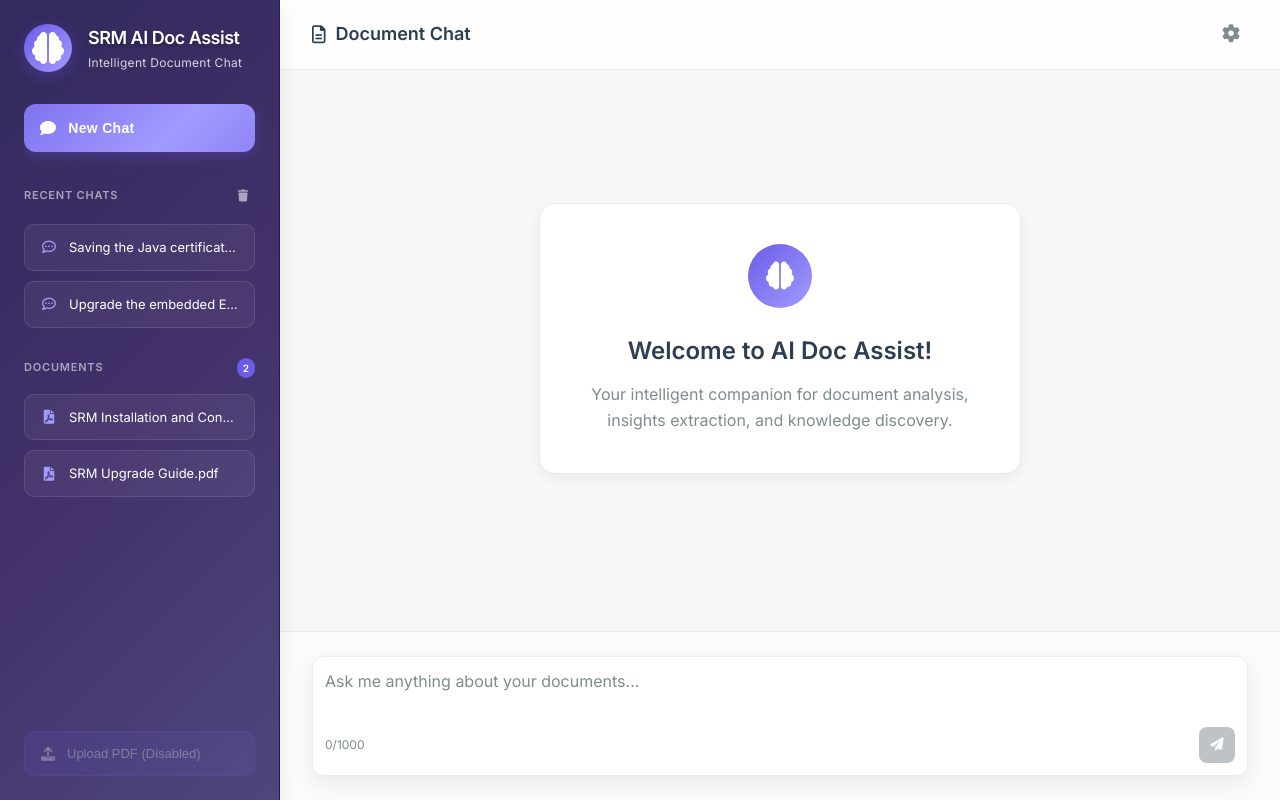
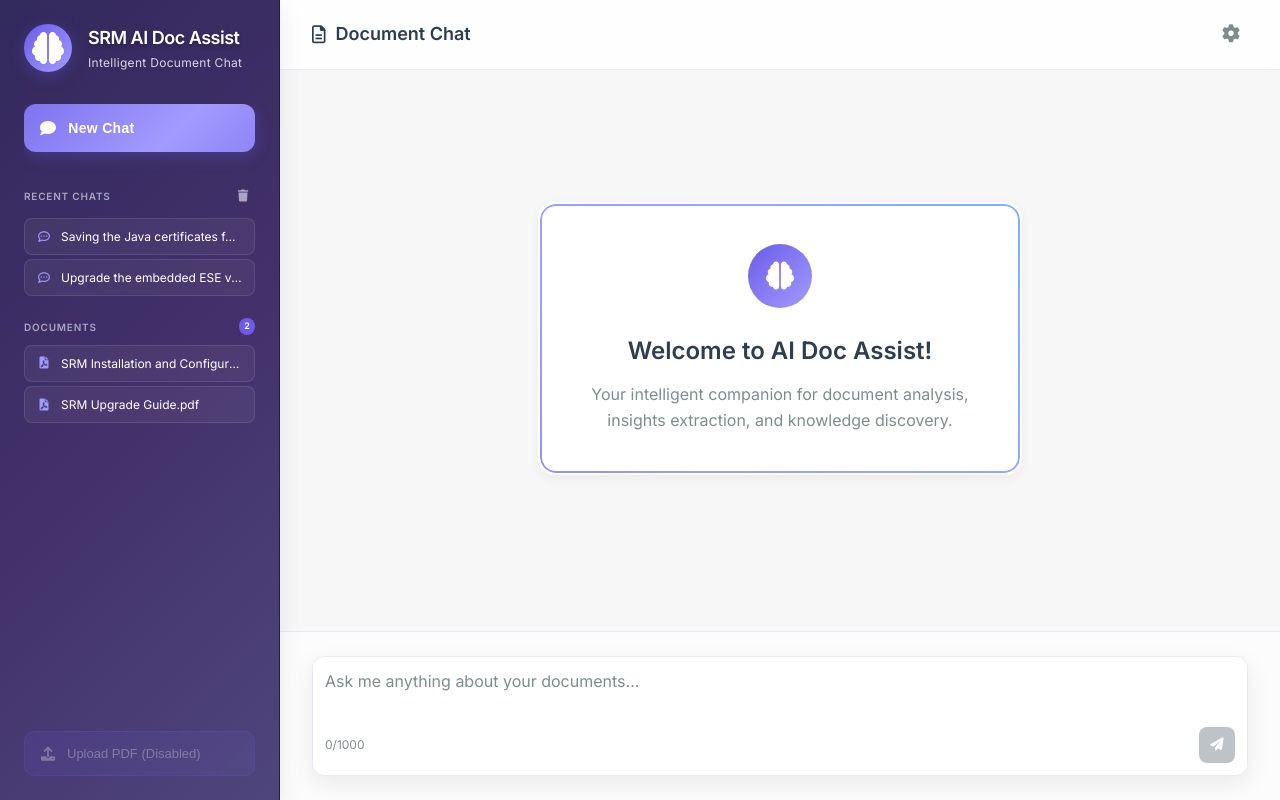
Before and after one commit to Venkatesh-108/SRM_RAG_FINAL, a FastAPI app: page / in a window 1280 px wide. Run offline with FastAPI, Linux system fonts and the light colour scheme.

Commit message:
Refactor styles in style.css for improved UI consistency and aesthetics. Adjusted margins, padding, and font sizes for various components, including sidebar sections, headers, and chat items. Introduced a new animated gradient border for the welcome message to enhance visual appeal.

```diff
--- a/templates/static/css/style.css
+++ b/templates/static/css/style.css
@@ -200,17 +200,17 @@ body {
 }
 
 .sidebar-section {
-    margin-bottom: 24px;
+    margin-bottom: 20px;
 }
 .section-header {
     display: flex;
     justify-content: space-between;
     align-items: center;
-    margin-bottom: 16px;
-    gap: 12px;
+    margin-bottom: 10px;
+    gap: 8px;
 }
 .section-header h3 {
-    font-size: 11px;
+    font-size: 10px;
     font-weight: 600;
     color: var(--text-secondary-dark);
     text-transform: uppercase;
@@ -246,11 +246,11 @@ body {
 .doc-count {
     background: var(--accent-primary);
     color: white;
-    font-size: 10px;
+    font-size: 9px;
     font-weight: 600;
-    padding: 2px 6px;
-    border-radius: 10px;
-    min-width: 18px;
+    padding: 1px 5px;
+    border-radius: 8px;
+    min-width: 16px;
     text-align: center;
     flex-shrink: 0;
 }
@@ -258,18 +258,18 @@ body {
 .chat-list, .doc-list {
     display: flex;
     flex-direction: column;
-    gap: 4px;
+    gap: 2px;
 }
 .chat-item {
     display: flex;
     align-items: center;
-    gap: 12px;
-    padding: 12px 16px;
-    border-radius: 10px;
+    gap: 10px;
+    padding: 8px 12px;
+    border-radius: 8px;
     cursor: pointer;
     transition: all 0.3s ease;
-    margin-bottom: 6px;
-    font-size: 13px;
+    margin-bottom: 2px;
+    font-size: 12px;
     white-space: nowrap;
     overflow: hidden;
     text-overflow: ellipsis;
@@ -303,8 +303,8 @@ body {
 }
 
 .chat-item i {
-    font-size: 14px;
-    width: 16px;
+    font-size: 12px;
+    width: 14px;
     text-align: center;
     color: #a29bfe;
     flex-shrink: 0;
@@ -313,13 +313,13 @@ body {
 .doc-item {
     display: flex;
     align-items: center;
-    gap: 12px;
-    padding: 12px 16px;
-    border-radius: 10px;
+    gap: 10px;
+    padding: 8px 12px;
+    border-radius: 8px;
     cursor: pointer;
     transition: all 0.3s ease;
-    margin-bottom: 6px;
-    font-size: 13px;
+    margin-bottom: 2px;
+    font-size: 12px;
     white-space: nowrap;
     overflow: hidden;
     text-overflow: ellipsis;
@@ -353,8 +353,8 @@ body {
 }
 
 .doc-item i {
-    font-size: 14px;
-    width: 16px;
+    font-size: 12px;
+    width: 14px;
     text-align: center;
     color: #a29bfe;
     flex-shrink: 0;
@@ -479,9 +479,42 @@ body {
     padding: 40px;
     border-radius: 16px;
     margin-bottom: 24px;
-    border: 1px solid var(--border-color);
+    border: 2px solid transparent;
     box-shadow: var(--shadow-soft);
+    position: relative;
+    overflow: hidden;
 }
+
+.welcome-message::before {
+    content: '';
+    position: absolute;
+    top: 0;
+    left: 0;
+    right: 0;
+    bottom: 0;
+    border-radius: 16px;
+    padding: 2px;
+    background: linear-gradient(45deg, #6c5ce7, #a29bfe, #74b9ff, #6c5ce7);
+    background-size: 300% 300%;
+    animation: borderFlow 3s ease-in-out infinite;
+    mask: linear-gradient(#fff 0 0) content-box, linear-gradient(#fff 0 0);
+    mask-composite: exclude;
+    -webkit-mask: linear-gradient(#fff 0 0) content-box, linear-gradient(#fff 0 0);
+    -webkit-mask-composite: xor;
+}
+
+@keyframes borderFlow {
+    0% {
+        background-position: 0% 50%;
+    }
+    50% {
+        background-position: 100% 50%;
+    }
+    100% {
+        background-position: 0% 50%;
+    }
+}
+
 .welcome-icon {
     width: 64px;
     height: 64px;
@@ -493,17 +526,25 @@ body {
     margin: 0 auto 24px;
     color: white;
     font-size: 28px;
+    position: relative;
+    z-index: 1;
 }
+
 .welcome-message h2 {
     font-size: 24px;
     font-weight: 600;
     margin-bottom: 12px;
+    position: relative;
+    z-index: 1;
 }
+
 .welcome-message p {
     font-size: 16px;
     color: var(--text-secondary-light);
     max-width: 400px;
     margin: 0 auto;
+    position: relative;
+    z-index: 1;
 }
 
 .initial-ai-message {
```
